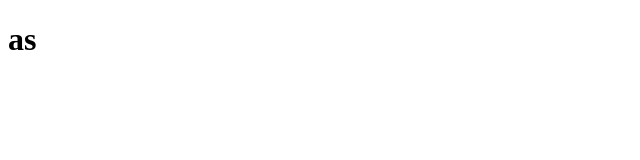
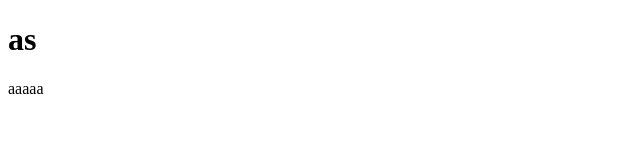
Before and after one commit to fximenessilva/simplifica, a React (Create React App) app in the folder omdb/: page / in a window 1280 px wide. Shown: the top 160 px of the page, without its empty margins (0-640 px from the left). Built offline with nearby package versions, Linux system fonts and the light colour scheme.

Commit message:
add store

```diff
--- a/omdb/src/App.jsx
+++ b/omdb/src/App.jsx
@@ -1,11 +1,21 @@
 import React from 'react';
+
+import { Provider } from 'react-redux';
+import configureStore from './redux/configureStore';
+
 import Header from './components/Header/Header';
+import Footer from './components/Footer/Footer';
+
+const store = configureStore();
 
 function App() {
   return (
-    <>
-      <Header />
-    </>
+    <React.StrictMode>
+      <Provider store={store}>
+        <Header />
+        <Footer />
+      </Provider>
+    </React.StrictMode>
   );
 }
 
--- /dev/null
+++ b/omdb/src/components/Footer/Footer.jsx
@@ -0,0 +1,10 @@
+/* eslint-disable no-unused-vars */
+import React from 'react';
+
+export default function Header(props) {
+  return (
+    <>
+      aaaaa
+    </>
+  );
+}
--- a/omdb/src/index.jsx
+++ b/omdb/src/index.jsx
@@ -10,7 +10,4 @@ ReactDOM.render(
   document.getElementById('root'),
 );
 
-// If you want to start measuring performance in your app, pass a function
-// to log results (for example: reportWebVitals(console.log))
-// or send to an analytics endpoint. Learn more: https://bit.ly/CRA-vitals
 reportWebVitals();
```
